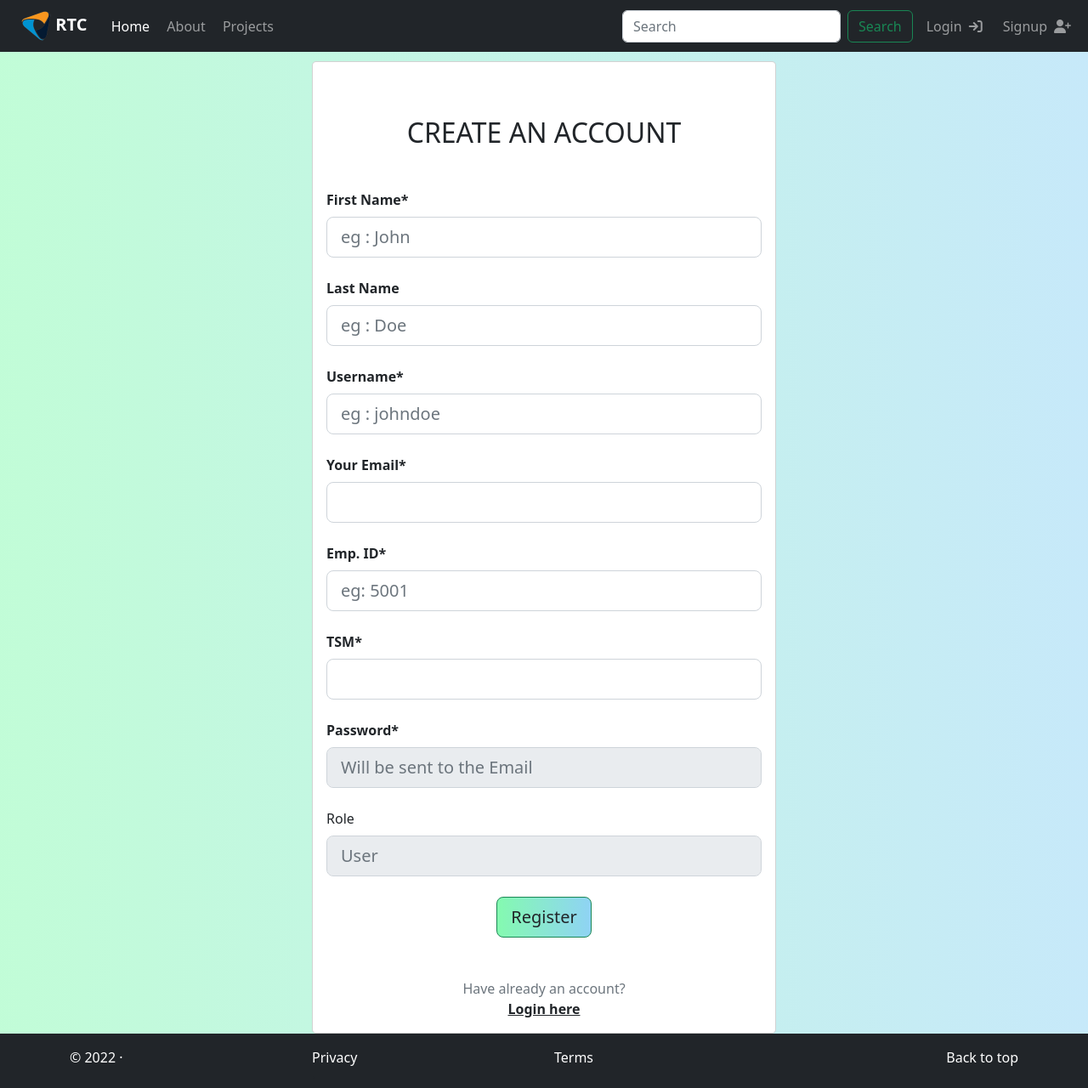
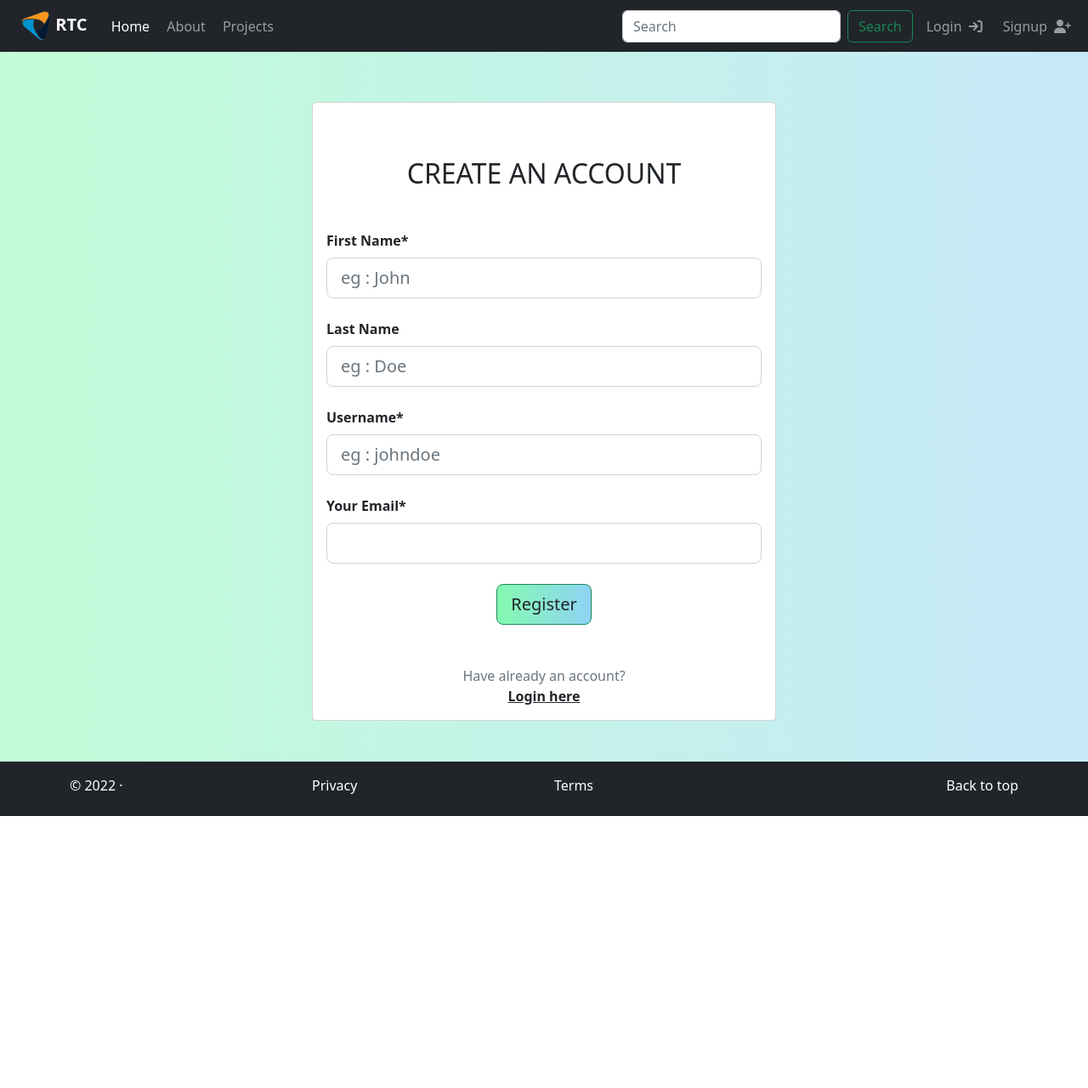
Before and after one commit to imkrgs/sp4, a Django app: page /signup in a window 1280 px wide. Shown: the whole page at 85% size. After the commit the page ends 960 px from the top, so only its background shows below. Run offline with Django 4.2, Linux system fonts and the light colour scheme.

Commit message:
signup updated

```diff
--- a/app/admin.py
+++ b/app/admin.py
@@ -1,6 +1,5 @@
 from django.contrib import admin
-from .models import N_user, Project
+from .models import Project
 # Register your models here.
 
-admin.site.register(N_user)
 admin.site.register(Project)
--- a/app/templates/app/signup.html
+++ b/app/templates/app/signup.html
@@ -1,58 +1,83 @@
-{% extends 'app/base.html' %}
-{% block content %}
-      <br/>
+{% extends 'app/base.html' %} {% block content %}
+<br />
 <div class="container-fluid gradient-custom-3">
-          <div class="mask d-flex align-items-center h-100">
-            <div class="container h-100">
-              <div class="row d-flex justify-content-center align-items-center h-100">
+  <br /><br />
+  <div class="mask d-flex align-items-center">
+    <div class="container mb-5">
+      <div class="row d-flex justify-content-center align-items-center">
         <div class="col-12 col-md-9 col-lg-7 col-xl-6">
-                  <div class="card mt-5" style="border-radius: 5px;">
+          <div class="card mt-5" style="border-radius: 5px">
             <div class="card-body mt-5">
               <h2 class="text-uppercase text-center mb-5">Create an account</h2>
               <form action=" " method="POST" onsubmit="return validateForm()">
-                          {% csrf_token %}
-                          {% if error %}
-                          <div class="alert alert-danger" role="alert">
-                            {{error}}
-                          </div>
+                {% csrf_token %} {% if error %}
+                <div class="alert alert-danger" role="alert">{{message}}</div>
                 {% endif %}
                 <div class="form-outline mb-4">
-                              <label class="form-label" for="form3Example1cg"><b>First Name*</b></label>
-                              <input type="text" name="first_name" id="form3Example1cg" value="{{values.first_name}}" class="form-control form-control-lg" placeholder="eg : John" required/>
+                  <label class="form-label" for="form3Example1cg"
+                    ><b>First Name*</b></label
+                  >
+                  <input
+                    type="text"
+                    name="first_name"
+                    id="form3Example1cg"
+                    value="{{values.first_name}}"
+                    class="form-control form-control-lg"
+                    placeholder="eg : John"
+                    required
+                  />
                 </div>
                 <div class="form-outline mb-4">
-                              <label class="form-label" for="form3Example1cg"><b>Last Name</b></label>
-                              <input type="text" name="last_name" id="form3Example1cg" class="form-control form-control-lg" placeholder="eg : Doe"/>
+                  <label class="form-label" for="form3Example1cg"
+                    ><b>Last Name</b></label
+                  >
+                  <input
+                    type="text"
+                    name="last_name"
+                    id="form3Example1cg"
+                    class="form-control form-control-lg"
+                    placeholder="eg : Doe"
+                  />
                 </div>
                 <div class="form-outline mb-4">
-                              <label class="form-label" for="form3Example1cg"><b>Username*</b></label>
-                              <input required type="text" name="username" id="form3Example1cg" class="form-control form-control-lg" placeholder="eg : johndoe" required/>
+                  <label class="form-label" for="form3Example1cg"
+                    ><b>Username*</b></label
+                  >
+                  <input
+                    required
+                    type="text"
+                    name="username"
+                    id="form3Example1cg"
+                    class="form-control form-control-lg"
+                    placeholder="eg : johndoe"
+                    required
+                  />
                 </div>
                 <div class="form-outline mb-4">
-                              <label class="form-label" for="form3Example3cg"><b>Your Email*</b></label>
-                              <input type="email" name="email" id="form3Example3cg" class="form-control form-control-lg" required/>
-                            </div>
-                            <div class="form-outline mb-4">
-                              <label class="form-label" for="form3Example4cdg"> <b>Emp. ID*</b> </label>
-                              <input required type="number" name="e_id" id="form3Example4cdg" class="form-control form-control-lg" placeholder="eg: 5001" required/>
-                            </div>
-                            <div class="form-outline mb-4">
-                              <label class="form-label" for="form3Example4cdg"> <b>TSM*</b></label>
-                              <input required type="text" name="tsm" id="form3Example4cdg" class="form-control form-control-lg" required/>
-                            </div>
-                            <div class="form-outline mb-4">
-                              <label class="form-label" for="form3Example4cg"><b>Password*</b></label>
-                              <input required type="password" name="password1" id="form3Example4cg" class="form-control form-control-lg" placeholder="Will be sent to the Email" disabled/>
-                            </div>
-                            <div class="form-outline mb-4">
-                              <label class="form-label" for="form3Example4cdg"> Role </label>
-                              <input type="Text" name="role" id="form3Example4cdg" class="form-control form-control-lg" placeholder="User" disabled/>
+                  <label class="form-label" for="form3Example3cg"
+                    ><b>Your Email*</b></label
+                  >
+                  <input
+                    type="email"
+                    name="email"
+                    id="form3Example3cg"
+                    class="form-control form-control-lg"
+                    required
+                  />
                 </div>
                 <div class="d-flex justify-content-center">
-                              <input type="Submit" class="btn btn-success btn-block btn-lg gradient-custom-4 text-body" value="Register">
+                  <input
+                    type="Submit"
+                    class="btn btn-success btn-block btn-lg gradient-custom-4 text-body"
+                    value="Register"
+                  />
                 </div>
-                            <p class="text-center text-muted mt-5 mb-0">Have already an account? <a href="/login"
-                                class="fw-bold text-body nav-link"><u>Login here</u></a></p>
+                <p class="text-center text-muted mt-5 mb-0">
+                  Have already an account?
+                  <a href="/login" class="fw-bold text-body nav-link"
+                    ><u>Login here</u></a
+                  >
+                </p>
               </form>
             </div>
           </div>
@@ -61,11 +86,13 @@
     </div>
   </div>
 </div>
-        <script>function validateForm() {
+<script>
+  function validateForm() {
     let x = document.forms["myForm"]["fname"].value;
     if (x == "") {
       alert("Name must be filled out");
       return false;
     }
-        }</script>
+  }
+</script>
 {% endblock %}
--- a/app/views.py
+++ b/app/views.py
@@ -1,7 +1,7 @@
 from django.shortcuts import render, redirect
 from django.contrib.auth.models import User,auth
 from django.contrib.auth import login, logout, authenticate
-from .models import N_user, Project
+from .models import Project
 from django.contrib.auth.decorators import login_required
 import random,string
 from django.conf import settings
@@ -9,12 +9,10 @@ from tsm_app.models import request_project
 from django.core.mail import send_mail
 from django.template.loader import render_to_string
 
-user_list = N_user.objects.all()
-dashb = ''
+user_list = User.objects.all()
 
 
 def all_user(request):
-    user_list = N_user.objects.all()
     return render(request, 'app/n_user.html',
                   {'user_list': user_list})
 
@@ -38,49 +36,22 @@ def about(request):
     return render(request, 'app/about.html', {'title': 'About'})
 
 def user_login(request):
-    global dashb
     if request.method == 'POST':
         #fetching username and pass from login form
         username = request.POST['username']
         password = request.POST['password']
         #authenticating user
         user = auth.authenticate(username=username, password=password)
+
         #if username and password are valid(password sent on email)
         if user:
-            #creating list with username and their roles
-            valid = []
-            for i in user_list:
-                valid.append([i.username,i.role])
-
-            #fetching last login of user using username and setting value of first login
-            first=User.objects.all().filter(username=username)
-            for i in first:
-                print(i.last_login)
-                if i.last_login:
-                    first_login= False
-                else:
-                    first_login=True
             #if user is not loging for first time redirecting based on roles
-            if not first_login:
-                # print(users)
-                #print(valid)
-                #print(username)
-                for k in valid:
-                    if k[0] == username:
-                        if k[1] == 'TSM':
-                            auth.login(request, user)
-                            dashb = 'tsm-profile'
-                            return redirect('tsm-profile')
-                        elif k[1] == 'User':
-                            auth.login(request, user)
-                            dashb = 'app-userDashboard'
-                            return redirect('app-userDashboard')
+            if user.last_login is not None and user is not None:
+                auth.login(request, user)
+                return role_redirect(request)
             #if user is loging for first time then redirecting to reset password
             else:
-                context={
-                    'username':username
-                }
-                return render(request, 'app/resetpassword.html',context)
+                return render(request, 'app/resetpassword.html',{'username':username})
         #if credentials is not correct
         else:
             error_message = "Invalid Credentials"
@@ -133,7 +104,7 @@ def signup(request):
             'RTC',
             msg_plain,
             'djangodemo11@gmail.com',
-            ['djangodemo11@gmail.com'],
+            [email],
             fail_silently=False,
         )
         # saving to db
@@ -142,9 +113,6 @@ def signup(request):
                 username=username, password=password, email=email, first_name=first_name, last_name=last_name)
             user.save()
             print('user created')
-            N_user(username=username, #password1=password1, password2=password2,
-                   email=email, first_name=first_name, last_name=last_name, role='User').save()
-
             return render(request, 'app/home.html', {'message': 'Signup Sucessfull'})
 
         else:
@@ -274,16 +242,6 @@ def upload_project(request):
         Project(
             title=tittle, description=description, screenshot=screenshot, source=source, user_id=user_id, status=status).save()
 
-        # #uploading to s3
-        # upload_file_bucket='rtcdemo'
-        # sc_upload_file_key= tittle + '/' + 'sc_'+ sc
-        # # source_upload_file_key=  tittle + '/' + 'source_'+ source_name
-
-        # s3.upload_file(sc , upload_file_bucket,sc_upload_file_key )
-        # # s3.upload_fileobj(source, upload_file_bucket,source_upload_file_key )
-        # print("uploaded")
-
-
     context = {
         'title': 'user | upload project',
         'dashboard': '',
@@ -303,8 +261,9 @@ def logout(request):
 @login_required(login_url='app-login')
 def role_redirect(request):
 
-    print(dashb)
-    return redirect(dashb)
+    if request.user.is_superuser and request.user.is_staff == False:
+        return redirect('tsm-profile')
+    return redirect('app-userDashboard')
 
 
 @login_required(login_url='app-login')
@@ -345,8 +304,6 @@ def editResponse(request):
         last_name = request.POST['lname']
         email = request.POST['email']
         tsm = request.POST['tsm']
-        N_user.objects.filter(username=request.user.username).update(
-            first_name=first_name, last_name=last_name, email=email, tsm=tsm)
         User.objects.filter(username=request.user.username).update(
             first_name=first_name, last_name=last_name, email=email)
         print('updated!')
--- a/tsm_app/views.py
+++ b/tsm_app/views.py
@@ -1,10 +1,11 @@
 from django.shortcuts import render
 from django.contrib.auth.decorators import login_required
 from .models import request_project
-from app.models import Project, N_user
+from app.models import Project
+from django.contrib.auth.models import User
 # Create your views here.
 
-tsm_list = N_user.objects.all()
+tsm_list = User.objects.all()
 
 
 @login_required(login_url='app-login')
```
Also changed, not shown: app/models.py (+0 -12 lines), app/templates/app/home.html (+6 -1 lines), app/templates/app/projects.html (+18 -9 lines), rtc/settings.py (+7 -7 lines), app/migrations/0007_delete_n_user.py (added). Lines whose indentation alone changed are shown as unchanged.
